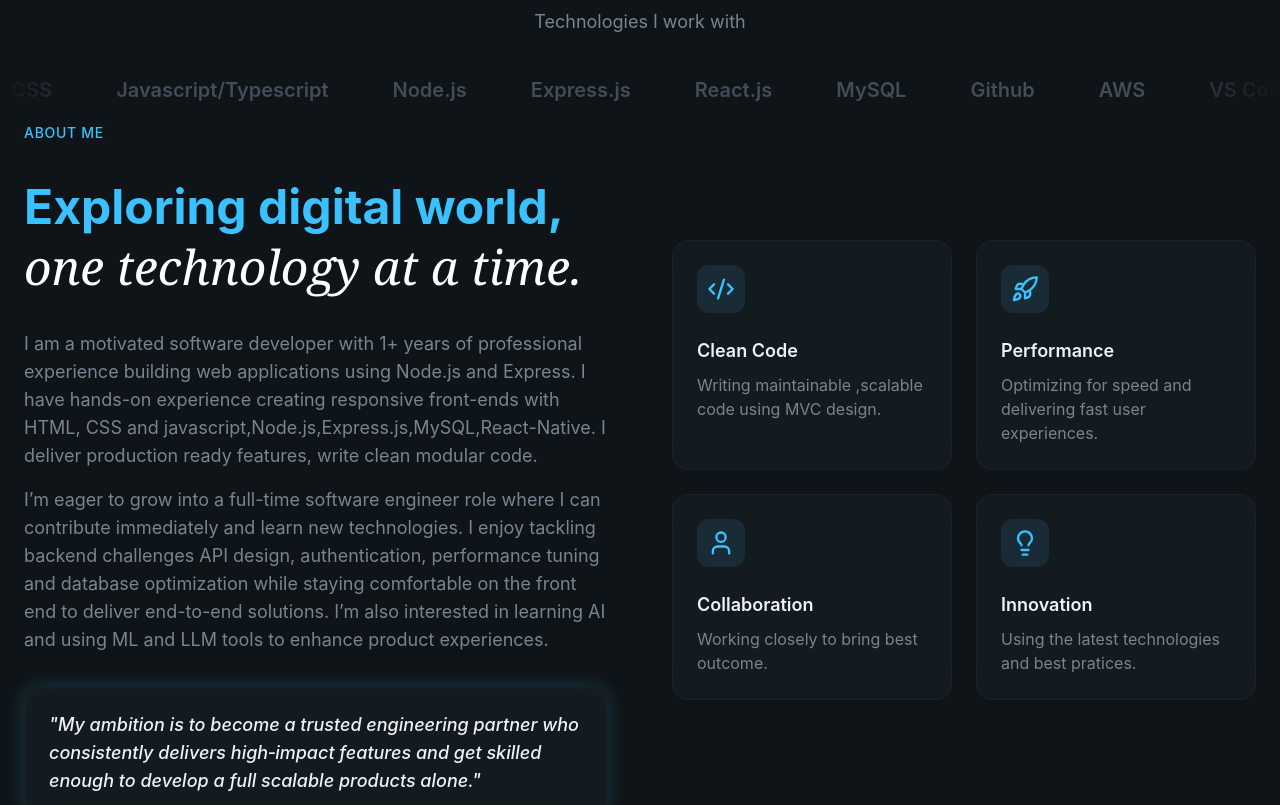
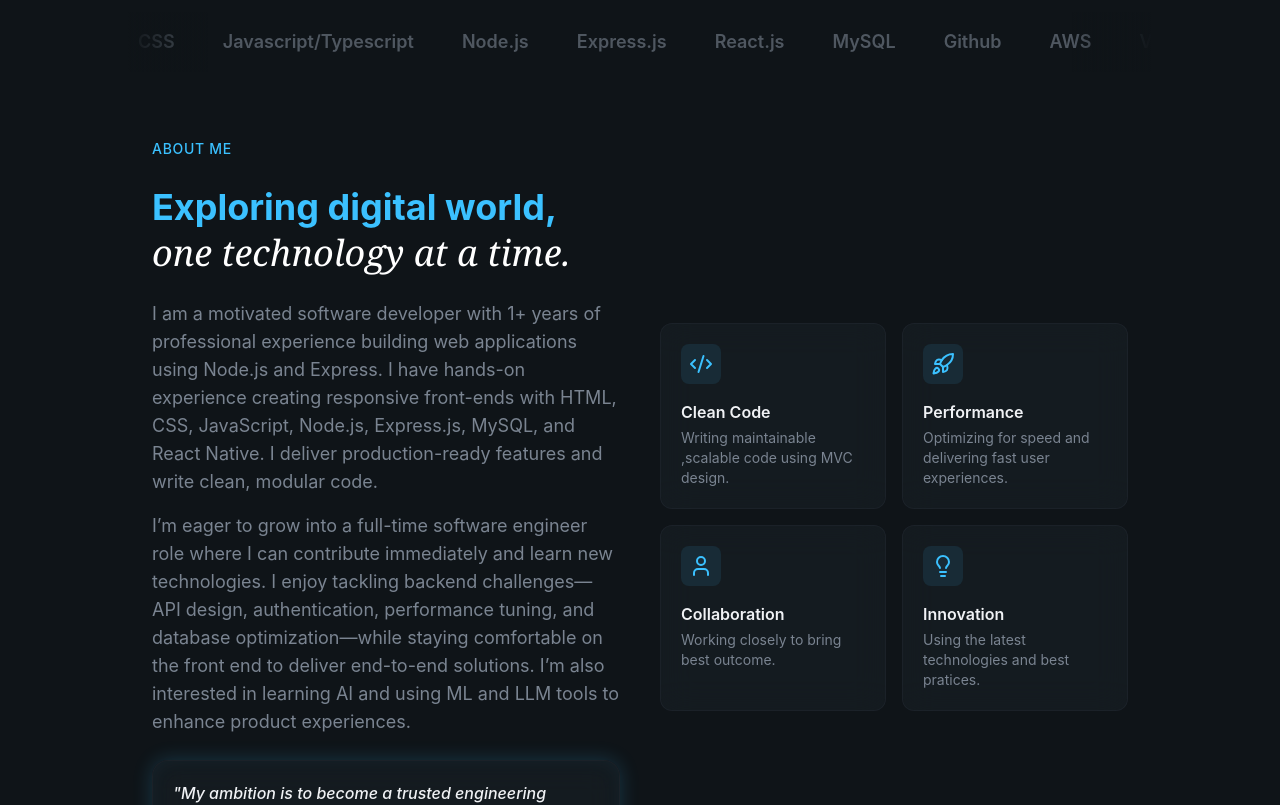
Before and after one commit to Atif-1/Portfolio, a React app: page / in a window 1280 px wide. Shown: the part 920-1725 px from the top of the page. Built offline with nearby package versions, Linux system fonts and the light colour scheme; the HTML template or start-up script is replaced by a standard one.

Commit message:
Update About.jsx

```diff
--- a/src/section/About.jsx
+++ b/src/section/About.jsx
@@ -36,55 +36,70 @@ const skills=[
     "Postman"
 ];
 export const About=()=>{
-    return <section id="about" className="py-32 relative overflow-hidden">
-         <div className='animate-fade-in animation-delay-600'>
-                <p className='text-lg text-muted-foreground text-center mb-6'>Technologies I work with</p>
-                <div className='relative overflow-hidden'>
-                    <div className='absolute left-0 top-0 bottom-0 w-32 bg-gradient-to-r from-background to-transparent z-10'/>
-                    <div className='absolute right-0 top-0 bottom-0 w-32 bg-gradient-to-l from-background to-transparent z-10'/>
-                    <div className='flex animate-marquee'>
-                        {[...skills,...skills,...skills].map((skill,i)=>(
-                            <div key={i} className='flex-shrink-0 px-8 py-4 '>
-                                <span className='text-xl font-semibold text-muted-foreground/50 hover:text-muted-foreground transition-colors'>{skill}</span>
+    return <section id="about" className="py-20 relative overflow-hidden px-4">
+  {/* Technologies Marquee */}
+  <div className="max-w-5xl mx-auto mb-16 animate-fade-in animation-delay-600">
+    <p className="text-lg text-muted-foreground text-center mb-6">Technologies I work with</p>
+    <div className="relative overflow-hidden">
+      <div className="absolute left-0 top-0 bottom-0 w-20 bg-gradient-to-r from-background to-transparent z-10 pointer-events-none" />
+      <div className="absolute right-0 top-0 bottom-0 w-20 bg-gradient-to-l from-background to-transparent z-10 pointer-events-none" />
+      <div className="flex animate-marquee whitespace-nowrap">
+        {[...skills, ...skills, ...skills].map((skill, i) => (
+          <div key={i} className="flex-shrink-0 px-6 py-4">
+            <span className="text-lg font-semibold text-muted-foreground/60 hover:text-muted-foreground transition-colors">
+              {skill}
+            </span>
           </div>
         ))}
       </div>
     </div>
   </div>
-        <div className="container relative mx-auto px-6 z-10">
-            <div className="grid lg:grid-cols-2 gap-16 items-center">
-                <div className="space-y-8">
+
+  {/* About Content */}
+  <div className="container mx-auto px-4 sm:px-6 max-w-5xl">
+    <div className="grid grid-cols-1 lg:grid-cols-2 gap-10 items-center">
+      {/* Text Side */}
+      <div className="space-y-6">
         <div className="animate-fade-in animation-delay-700">
           <span className="text-secondary-foreground text-sm font-medium tracking-wider uppercase">About Me</span>
         </div>
-                    <h2 className="text-4xl md:text-5xl font-bold leading-tight text-secondary-foreground animate-fade-in animation-delay-100">
+        <h2 className="text-3xl sm:text-4xl font-bold leading-tight text-secondary-foreground animate-fade-in animation-delay-100 break-words">
           Exploring digital world,
-                        <span className="font-serif italic text-white font-normal"> one technology at a time. </span>
+          <span className="font-serif italic text-white font-normal"> one technology at a time.</span>
         </h2>
-                    <div className="space-y-4 text-muted-foreground animate-fade-in animation-delay-200 text-lg">
+        <div className="space-y-4 text-muted-foreground animate-fade-in animation-delay-200 text-base sm:text-lg break-words">
           <p>
-                           I am a motivated software developer with 1+ years of professional experience building web applications using Node.js and Express. I have hands-on experience creating responsive front-ends with HTML, CSS and javascript,Node.js,Express.js,MySQL,React-Native. I deliver production ready features, write clean modular code.
+            I am a motivated software developer with 1+ years of professional experience building web applications using Node.js and Express. I have hands-on experience creating responsive front-ends with HTML, CSS, JavaScript, Node.js, Express.js, MySQL, and React Native. I deliver production-ready features and write clean, modular code.
           </p>
           <p>
-                            I’m eager to grow into a full-time software engineer role where I can contribute immediately and learn new technologies. I enjoy tackling backend challenges API design, authentication, performance tuning and database optimization while staying comfortable on the front end to deliver end-to-end solutions. I’m also interested in learning AI and using ML and LLM tools to enhance product experiences.
+            I’m eager to grow into a full-time software engineer role where I can contribute immediately and learn new technologies. I enjoy tackling backend challenges—API design, authentication, performance tuning, and database optimization—while staying comfortable on the front end to deliver end-to-end solutions. I’m also interested in learning AI and using ML and LLM tools to enhance product experiences.
           </p>
         </div>
-                    <div className="glass p-6 rounded-2xl glow-border animate-fade-in animation-delay-400">
-                        <p className="text-lg font-medium italic text-foreground">
-                            "My ambition is to become a trusted engineering partner who consistently delivers high‑impact features and get skilled enough to develop a full scalable products alone."
+        <div className="glass p-5 rounded-2xl glow-border animate-fade-in animation-delay-400">
+          <p className="text-base font-medium italic text-foreground break-words">
+            "My ambition is to become a trusted engineering partner who consistently delivers high-impact features and get skilled enough to develop a full scalable product alone."
           </p>
         </div>
       </div>
-                <div className="grid sm:grid-cols-2 gap-6">
-                    {highlight.map((item,idx)=>(
-                        <div key={idx} className="glass p-6 rounded-2xl animate-fade-in" style={{animationDelay:`${(idx+1)*100}ms`}}>
-                           <div className="w-12 h-12 rounded-xl bg-primary/10 flex items-center justify-center hover:bg-primary/30 mb-6"><item.icon className="w-7 h-7 text-primary"/></div>
-                           <h3 className="text-lg font-semibold mb-2">{item.title}</h3>
-                           <p className="text-md text-muted-foreground">{item.description}</p>
+
+      {/* Highlights Grid */}
+      <div className="grid grid-cols-1 sm:grid-cols-2 gap-4 mt-8 lg:mt-0">
+        {highlight.map((item, idx) => (
+          <div
+            key={idx}
+            className="min-w-0 glass p-5 rounded-xl animate-fade-in"
+            style={{ animationDelay: `${(idx + 1) * 100}ms` }}
+          >
+            <div className="w-10 h-10 rounded-lg bg-primary/10 flex items-center justify-center mb-4 hover:bg-primary/30">
+              <item.icon className="w-6 h-6 text-primary" />
+            </div>
+            <h3 className="text-base font-semibold mb-1">{item.title}</h3>
+            <p className="text-sm text-muted-foreground">{item.description}</p>
           </div>
         ))}
       </div>
     </div>
   </div>
+
 </section>
 }
```
Lines whose indentation alone changed are shown as unchanged.
